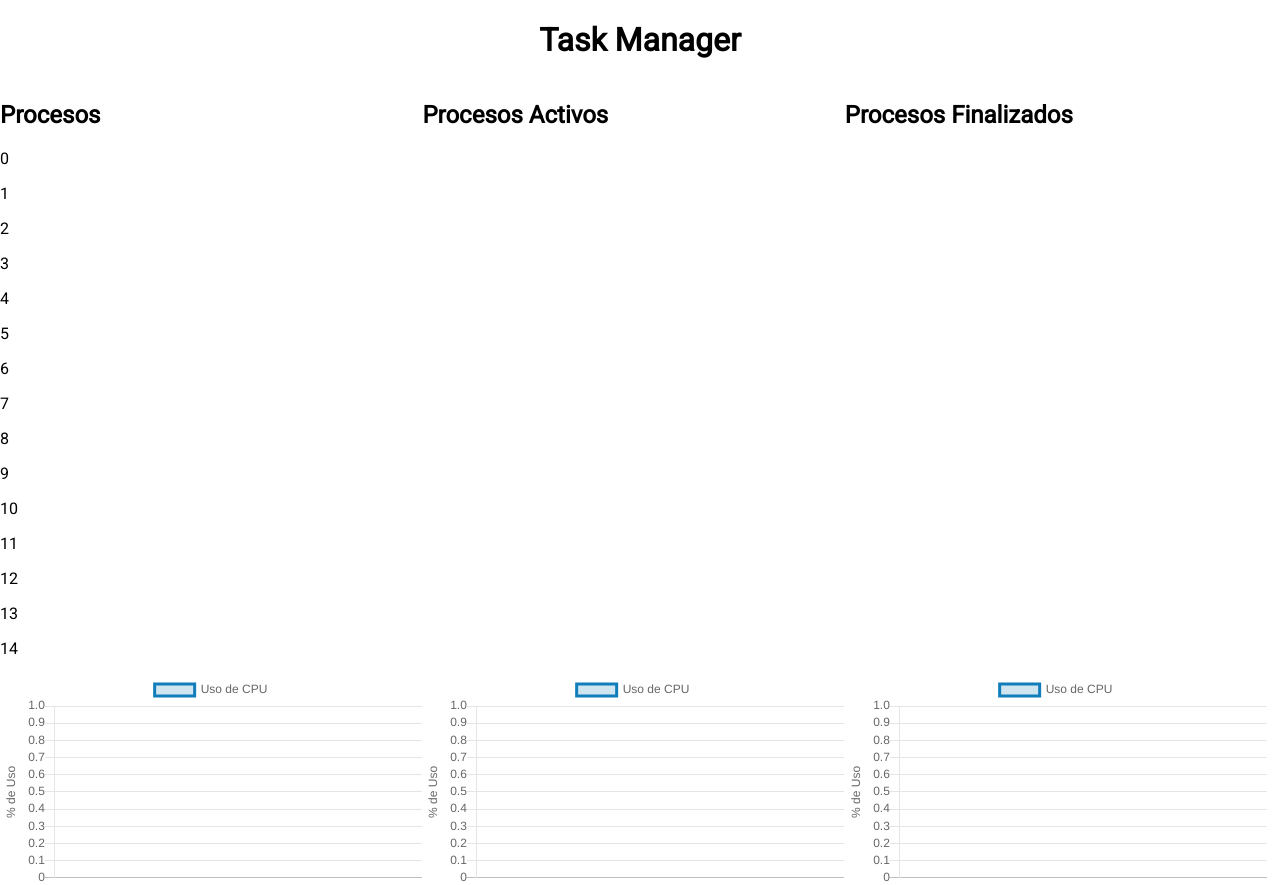
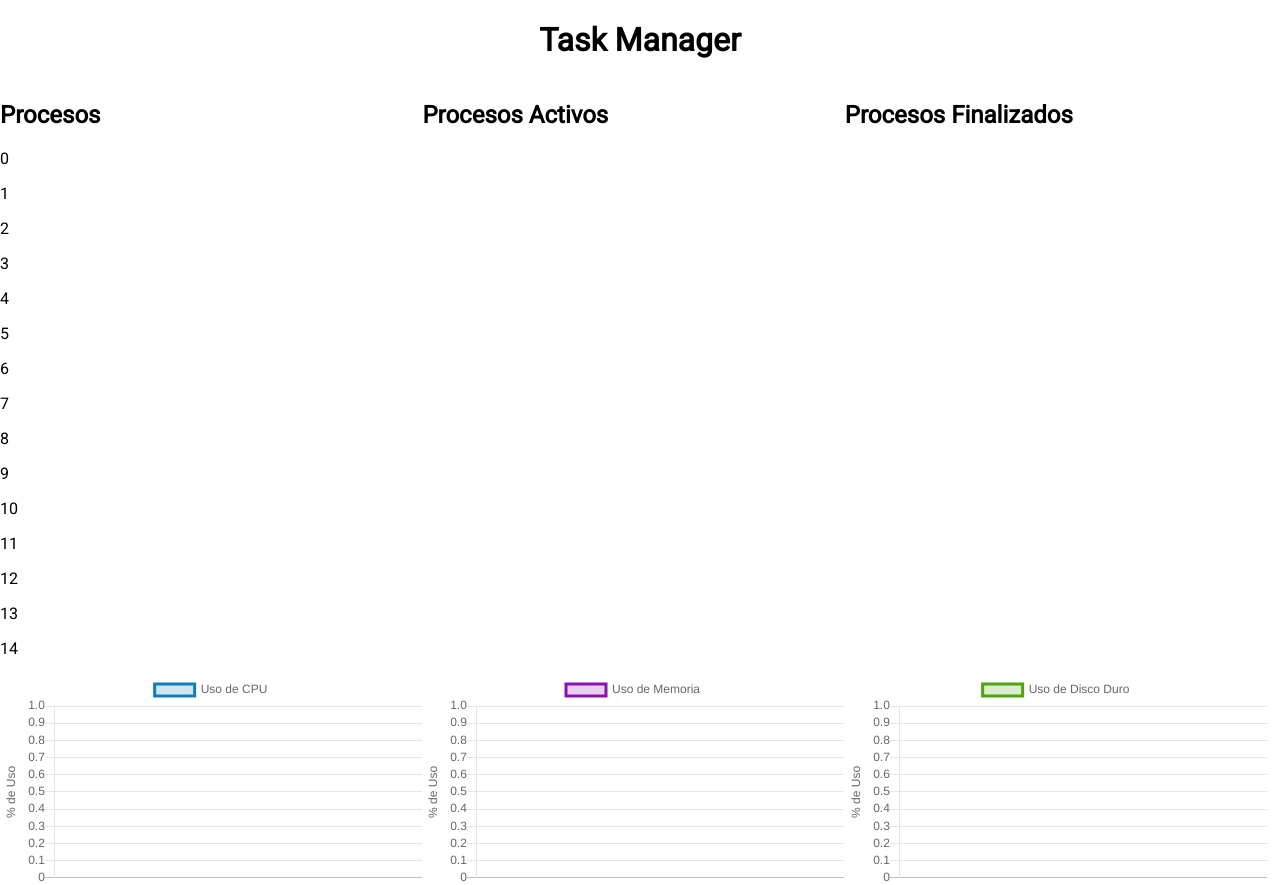
Before and after one commit to ErickGomez98/task_manager_simulacion, a React (Create React App) app: page / in a window 1280 px wide. Built offline with nearby package versions, Linux system fonts and the light colour scheme.

Commit message:
Se modificaron las clases para mostrar la grafica de la ram y del disco duro

```diff
--- a/src/HddManager.tsx
+++ b/src/HddManager.tsx
@@ -1,16 +1,75 @@
 import React from 'react';
-import { Proceso } from './TaskManager';
+import 'chartjs-plugin-streaming';
+import { Line } from 'react-chartjs-2';
 
-interface TaskManagerProps {
-    test: string
+type HddManagerProps = {
+    data: number
 }
 
-interface TaskManagerState {
-    procesos: Array<Proceso>,
-    cantidadProcesos: number
+type HddManagerState = {
+
 }
 
+export default class HddManager extends React.Component<HddManagerProps, HddManagerState>  {
 
-export default class HddManager extends React.Component<TaskManagerProps, TaskManagerState>  {
+    refreshData(chart: any) {
+        const current = this.props.data;
+        chart.data.datasets.forEach(function (dataset: any) {
+            dataset.data.push({
+                x: Date.now(),
+                y: current
+            });
+        });
+    }
 
+    render() {
+        return (
+            <Line
+                data={{
+                    datasets: [
+                        {
+                            label: 'Uso de Disco Duro',
+                            backgroundColor: 'rgba(77, 166, 12, 0.2)',
+                            borderColor: '#4DA60C',
+                            data: []
+                        }
+                    ]
+                }}
+                options={{
+                    scales: {
+                        xAxes: [{
+                            type: 'realtime',
+                            realtime: {
+                                delay: 1000,
+                                refresh: 1000,
+                                duration: 60000,
+                                onRefresh: (chart: any) => {
+                                    this.refreshData(chart);
+                                },
+                            }
+                        }],
+                        yAxes: [{
+                            scaleLabel: {
+                                display: true,
+                                labelString: '% de Uso'
+                            }
+                        }]
+                    },
+                    plugins: {
+                        streaming: {
+                            frameRate: 60
+                        }
+                    },
+                    tooltips: {
+                        mode: 'nearest',
+                        intersect: false
+                    },
+                    hover: {
+                        mode: 'nearest',
+                        intersect: false
+                    }
+                }}
+            />
+        )
+    }
 };
--- a/src/RamManager.tsx
+++ b/src/RamManager.tsx
@@ -1,15 +1,75 @@
 import React from 'react';
-import { Proceso } from './TaskManager';
+import 'chartjs-plugin-streaming';
+import { Line } from 'react-chartjs-2';
 
-interface TaskManagerProps {
-    test: string
+type RamManagerProps = {
+    data: number
 }
 
-interface TaskManagerState {
-    procesos: Array<Proceso>,
-    cantidadProcesos: number
+type RamManagerState = {
+
 }
 
-export default class RamManagerextends extends React.Component<TaskManagerProps, TaskManagerState> {
+export default class RamManager extends React.Component<RamManagerProps, RamManagerState>  {
 
+    refreshData(chart: any) {
+        const current = this.props.data;
+        chart.data.datasets.forEach(function (dataset: any) {
+            dataset.data.push({
+                x: Date.now(),
+                y: current
+            });
+        });
+    }
+
+    render() {
+        return (
+            <Line
+                data={{
+                    datasets: [
+                        {
+                            label: 'Uso de Memoria',
+                            backgroundColor: 'rgba(139, 18, 174, 0.2)',
+                            borderColor: '#8B12AE',
+                            data: []
+                        }
+                    ]
+                }}
+                options={{
+                    scales: {
+                        xAxes: [{
+                            type: 'realtime',
+                            realtime: {
+                                delay: 1000,
+                                refresh: 1000,
+                                duration: 60000,
+                                onRefresh: (chart: any) => {
+                                    this.refreshData(chart);
+                                },
+                            }
+                        }],
+                        yAxes: [{
+                            scaleLabel: {
+                                display: true,
+                                labelString: '% de Uso'
+                            }
+                        }]
+                    },
+                    plugins: {
+                        streaming: {
+                            frameRate: 60
+                        }
+                    },
+                    tooltips: {
+                        mode: 'nearest',
+                        intersect: false
+                    },
+                    hover: {
+                        mode: 'nearest',
+                        intersect: false
+                    }
+                }}
+            />
+        )
+    }
 };
--- a/src/TaskManager.tsx
+++ b/src/TaskManager.tsx
@@ -1,5 +1,7 @@
 import React from 'react';
 import CpuManager from './CpuManager';
+import HddManager from './HddManager';
+import RamManager from './RamManager';
 import './App.css';
 
 interface TaskManagerProps {
@@ -55,8 +57,13 @@ export default class TaskManager extends React.Component<TaskManagerProps, TaskM
     render() {
         const { procesos } = this.state;
         let totalCpu: number = 0;
+        let totalHdd: number = 0;
+        let totalRam: number = 0;
+
         procesos.map((item) => {
             totalCpu += item.cpu;
+            totalRam += item.ram;
+            totalHdd += item.hdd;
         })
 
         return (
@@ -91,10 +98,10 @@ export default class TaskManager extends React.Component<TaskManagerProps, TaskM
                                 <CpuManager data={totalCpu} />
                             </div>
                             <div className="ram-grafica">
-                                <CpuManager data={totalCpu} />
+                                <RamManager data={totalHdd} />
                             </div>
                             <div className="hdd-grafica">
-                                <CpuManager data={totalCpu} />
+                                <HddManager data={totalRam} />
                             </div>
                         </div>
                     </div>
```
